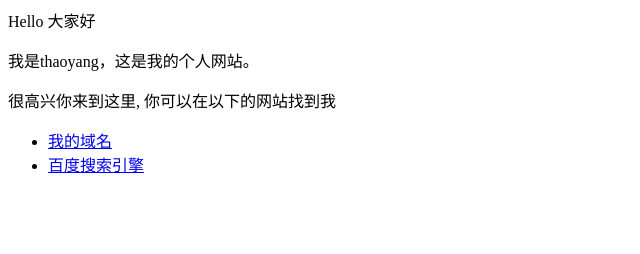
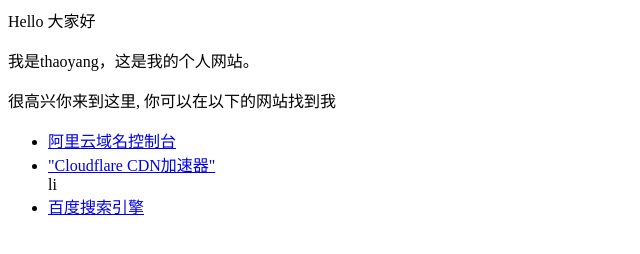
Before and after one commit to thaoyang/thaoyang.github.io, a plain HTML site: page index.html in a window 1280 px wide. Shown: the whole page, without its empty margins (0-640 px from the left). Drawn offline with Linux system fonts and the light colour scheme.

Commit message:
Update index.html

```diff
--- a/index.html
+++ b/index.html
@@ -3,6 +3,7 @@
 <p>很高兴你来到这里, 你可以在以下的网站找到我</p>
 
 <ul>
-  <li> <a href="https://www.thaooooo.fun">我的域名</a> </li>
+  <li> <a href="https://dc.console.aliyun.com/next/index?spm=a2c1d.8251892.top-nav.4.4efe5b76q9SjBR#/overview">阿里云域名控制台</a> </li>
+  <li> <a href="https://dash.cloudflare.com/dcf36213bf42cdc94fe5d21dc9b0f19d/thaooooo.fun">"Cloudflare CDN加速器"</a></li>li
   <li> <a href="https://www.baidu.com">百度搜索引擎</a> </li>
 </ul>
```
